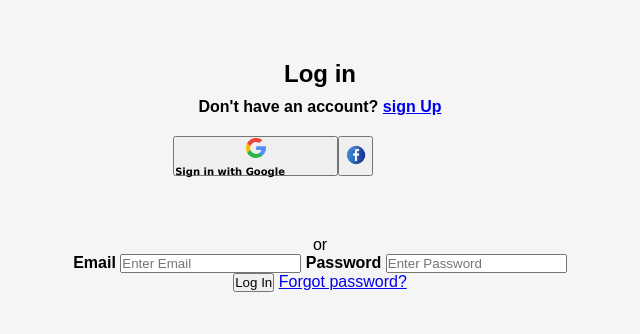
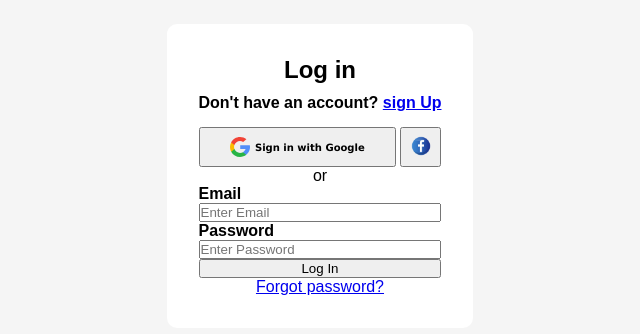
Before and after one commit to Lizar22/donde-esta-mi-css1, a plain HTML site: page index.html in a window 1280 px wide. Shown: the part 224-558 px from the top of the page, without its empty margins (320-960 px from the left). Drawn offline with Linux system fonts and the light colour scheme.

Commit message:
Improving css

```diff
--- a/style.css
+++ b/style.css
@@ -16,6 +16,10 @@ body {
 
 .card {
     text-align: center;
+    background-color: white;
+    padding: 2rem;
+    max-width: 400px;
+    border-radius: 10px;
 }
 
 .title {
@@ -25,7 +29,7 @@ body {
 
 .subtitle {
     font-weight: bolder;
-    padding-bottom: 20px;
+    padding-bottom: 15px;
 }
 
 img {
@@ -35,23 +39,25 @@ img {
 .social-login {
     display: flex;
     flex-direction: row;
-    width: 200px;
-    height: 100px;
-    margin-left: 100px;
+    justify-content: center;
+    gap: 4px;
 
 }
 
 .google-btn {
-    width: 240px;
-    height: 40px;
+    display: flex;
+    width: 100%;
+        /* height: 40px; */
+    flex-direction: row;
+    justify-content: center;
+     align-items: center;
 
 }
 
 .btn-text {
     display: flex;
     flex-direction: row;
-    padding-right: 15px;
-    padding-top: 5px;
+    padding-left: 5px;
     font-size: 10px;
     font-weight: bold;
     font-family: 'Lucida Sans', 'Lucida Sans Regular', 'Lucida Grande', 'Lucida Sans Unicode', Geneva, Verdana, sans-serif;
@@ -61,3 +67,17 @@ img {
     width: 50px;
     height: 40px;
 }
+
+.email-login {
+    display: flex;
+    flex-direction: column;
+}
+
+.email-login label {
+    text-align: left;
+    font-weight: 500;
+}
+
+.cta-btn {
+    width: 100%;
+}
```
